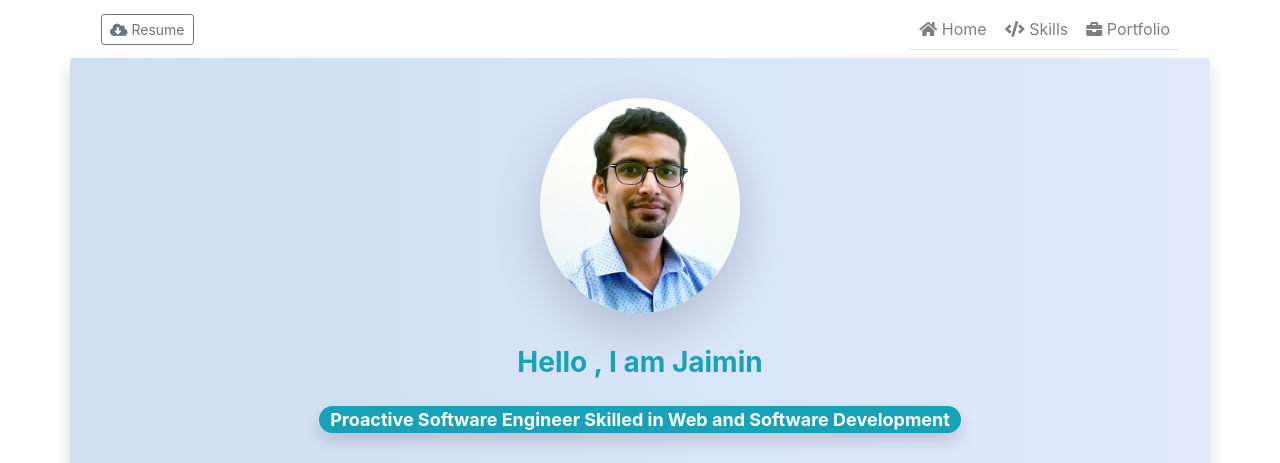
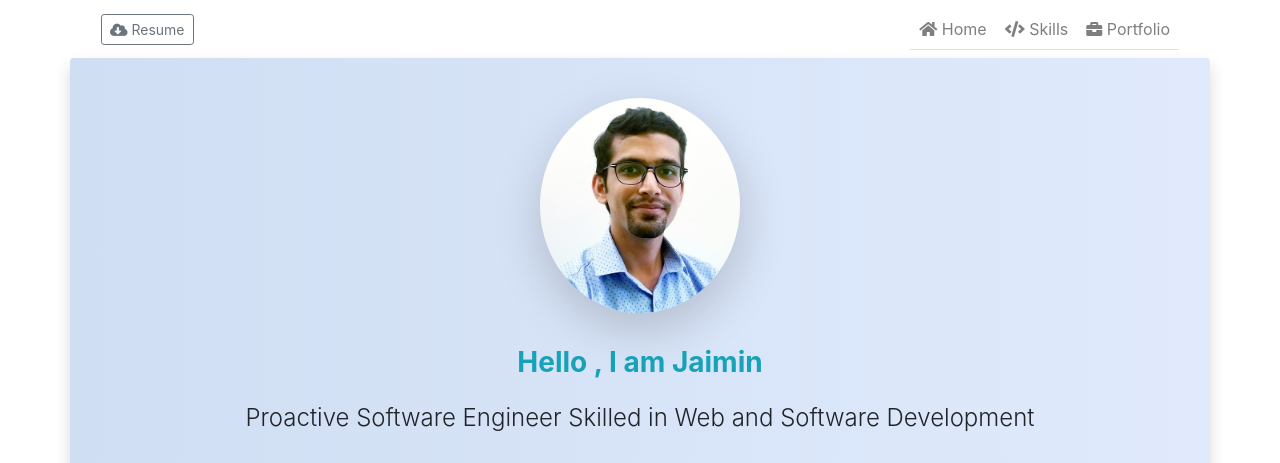
Before and after one commit to jpnine/PortFolio_HTML, a plain HTML site: page index.html in a window 1280 px wide. Shown: the top 463 px of the page. Drawn offline with nearby package versions, Linux system fonts and the light colour scheme.

Commit message:
Fixed Design Issue with  Badge

```diff
--- a/index.html
+++ b/index.html
@@ -72,8 +72,12 @@
           <!-- <div class="container">-->
               <img class="shadow-lg" id="profile-photo" src="img/profile-photo.jpg"  alt="Profile-Photo">
             <hr>
-            <h3 class="font-weight-light mb-4 text-info font-weight-bold">Hello , I am Jaimin</h3>
-            <h4 class="font-weight-light mb-0"><span class="badge badge-pill badge-info shadow">Proactive Software Engineer Skilled in Web and Software Development</span></h5>
+            <div class="row justify-content-center">
+              <h3 class="font-weight-light mb-4 text-info font-weight-bold">Hello , I am Jaimin</h3>
+
+            </div>
+
+            <h4 class="font-weight-light mb-0"><span class="">Proactive Software Engineer Skilled in Web and Software Development</span></h4>
             <hr>
 
             <!-- Icon Grid -->
```
